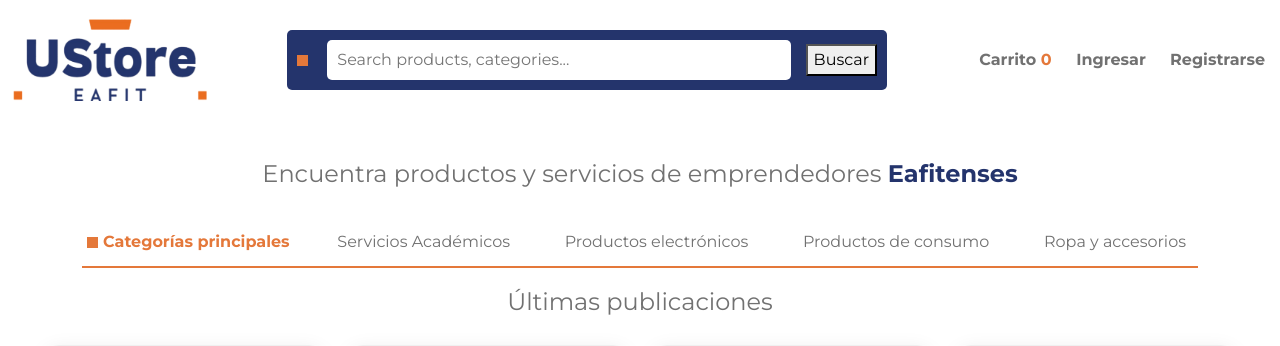
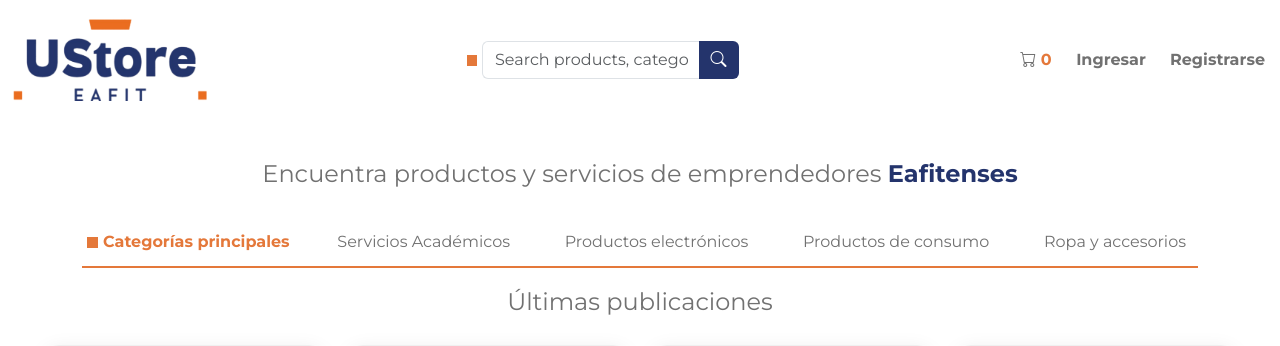
Before and after one commit to SantiBetancur/UStore_Ecommerce, a Django app: page / in a window 1280 px wide. Shown: the top 346 px of the page. Run offline with Django 5.2, Linux system fonts and the light colour scheme; data comes from the database, SQL or seed files in the repository; both versions use the stored data as it was after the commit.

Commit message:
feat(landing.html): add context management and login logic

```diff
--- a/market_pages/static/css/base.css
+++ b/market_pages/static/css/base.css
@@ -30,29 +30,12 @@ header {
 
 }
 
-.search-form {
-    display: flex;
-    justify-content: space-between;
-    align-items: center;
-    background-color: #24346c;
-    border-radius: 5px;
-    width: 600px;
-    padding: 10px
-}
-
-.search-input {
-    border: none;
-    width: 80%;
-    padding: 7px 0 7px 10px;
-    border-radius: 5px;
-}
-.search-input:focus {
-    outline: none;
-    border: none;
-}
 
 .logo img {
     width: 200px;
+}
+.user-actions  {
+    margin-left: 10px;
 }
 
 .user-actions a {
@@ -62,6 +45,12 @@ header {
     font-size: 16px;
     padding: 5px;
     margin-left: 10px;
+    transition: all 0.3s ease;
+}
+
+.user-actions a:hover {
+    color: #e4783a;
+    transform: scale(1.05);
 }
 
 main {
--- a/market_pages/templates/base.html
+++ b/market_pages/templates/base.html
@@ -9,52 +9,15 @@
 
     <!-- Bootstrap CSS -->
     <link href="https://cdn.jsdelivr.net/npm/bootstrap@5.3.0/dist/css/bootstrap.min.css" rel="stylesheet" integrity="sha384-9ndCyUaIbzAi2FUVXJi0CjmCapSmO7SnpJef0486qhLnuZ2cdeRhO02iuK6FUUVM" crossorigin="anonymous">
+    <link rel="stylesheet" href="https://cdn.jsdelivr.net/npm/bootstrap-icons@1.11.3/font/bootstrap-icons.min.css">
     <link rel="stylesheet" href="{% static 'css/base.css' %}">
     <link rel="stylesheet" href="{% static 'css/landing.css' %}">
 </head>
 <body>
-    <!-- Header -->
-    <header>
-        <div class="header-container">
-            <!-- Logo -->
-            <div class="logo">
-                <a href="#">
-                    <img src="{% static 'images/UStore Logo.png' %}" alt="UStore Logo">
-                </a>
-            </div>
-            <!-- Search Bar -->
-            <div class="search-container">
-                <form class="search-form" method="GET" action="#">
-                    <span class="orange_square"></span>
-                    <input type="text" name="q" placeholder="Search products, categories..." class="search-input">
-                    <button type="submit" class="search-button">Buscar</button>
-                </form>
-            </div>
+    <!-- Page Content Block -->
+    {% block content %}
 
-            <!-- User Actions -->
-            <div class="user-actions">
-                <a href="#" class="cart-link">
-                    Carrito
-                    <span class="cart-count" style="color: #e4783a;">0</span>
-                </a>
-                <a href="/login" class="login-link">Ingresar</a>
-                <a href="/signin" class="register-link">Registrarse</a>
-            </div>
-        </div>
-    </header>
-
-    <!-- Navigation -->
-    <nav class="main-navigation">
-
-    </nav>
-
-    <!-- Main Content -->
-    <main>
-        <!-- Page Content Block -->
-        {% block content %}
-        {% endblock %}
-    </main>
-
+    {% endblock %}
     <!-- Footer -->
     <footer>
         <div class="footer-container">
--- a/market_pages/templates/pages/landing.html
+++ b/market_pages/templates/pages/landing.html
@@ -6,7 +6,73 @@
 {% block content %}
 
 <!-- Categorias -->
+    <!-- Header -->
+    <header>
+        <div class="header-container">
+            <!-- Logo -->
+            <div class="logo">
+                <a href="#">
+                    <img src="{% static 'images/UStore Logo.png' %}" alt="UStore Logo">
+                </a>
+            </div>
+            <!-- Search Bar -->
+            <div class="search-container">
 
+                <form class="search-form d-flex align-items-center w-100" method="GET" action="#">
+                    <span class="orange_square"></span>
+                    <div class="input-group">
+                        <input type="text" name="q" placeholder="Search products, categories..." class="form-control bg-white border-end-0" style="box-shadow:none;">
+                        <button type="submit" class="btn btn-primary" style="background-color: #24346c; border: none;">
+                            <i class="bi bi-search"></i>
+                        </button>
+                    </div>
+                </form>
+            </div>
+
+            <!-- User Actions -->
+            {% if not user.is_authenticated %}
+            <div class="user-actions">
+                <a href="#" class="cart-link">
+                    <i class="bi bi-cart"></i>
+                    <span class="cart-count" style="color: #e4783a;">0</span>
+                </a>
+                <a href="/login" class="login-link">Ingresar</a>
+                <a href="/signin" class="register-link">Registrarse</a>
+            </div>
+            {% endif %}
+            {% if user.is_authenticated %}
+            <div class="user-actions">
+                <a href="#" class="cart-link">
+                    <i class="bi bi-cart"></i>
+                    <span class="cart-count" style="color: #e4783a;">0</span>
+                </a>
+                {% if not user.has_store%}
+                <a href="#" class="login-link btn btn-primary" style="background-color: #24346c; border: none; color: white;">
+                    <i class="bi bi-shop"></i> Vende con nosotros
+                </a>
+                {% endif %}
+                {% if user.has_store%}
+                <a href="#" class="login-link">
+                    <i class="bi bi-shop"></i> Mi tienda
+                </a>
+                {% endif %}
+
+                <a href="#" class="register-link">
+                    <i class="bi bi-person-circle"></i> {{username}}
+                </a>
+                <a href="/logout" class="login-link"> <i class="bi bi-box-arrow-right"></i> Salir</a>
+            </div>
+            {% endif %}
+        </div>
+    </header>
+
+    <!-- Navigation -->
+    <nav class="main-navigation">
+
+    </nav>
+
+    <!-- Main Content -->
+    <main>
         <div class="categories-container">
 
             <div class="sub-header">
@@ -47,4 +113,8 @@
             </div>
          </div>
 
+
+
+    </main>
+
 {% endblock %}
--- a/market_pages/views/LandingView.py
+++ b/market_pages/views/LandingView.py
@@ -14,10 +14,13 @@ logger = logging.getLogger(__name__)
 class LandingView(TemplateView):
     template_name = 'pages/landing.html'
     def get(self, request):
-
+        # Shorten the username to 20 characters if it's longer
+        username = (request.user.name[:20] + '...') if hasattr(request.user, 'name') and len(request.user.name) > 20 else getattr(request.user, 'name', '')
         context = {
             'products': Product.objects.all(),
             'default_image': 'static/images/default.png',
             'page_title': 'UStore - Marketplace',
+            'username': username,
+            'user': request.user
         }
         return render(request, self.template_name, context)
--- a/users/urls.py
+++ b/users/urls.py
@@ -1,7 +1,9 @@
 from django.urls import path
 from .views.index import LoginView, SingInView
+from .views.LogOut import LogOutView
 
 urlpatterns = [
     path('login/', LoginView.as_view(), name='login'),
     path('signin/', SingInView.as_view(), name='signin'),
+    path('logout/', LogOutView.as_view(), name='logout'),
 ]
```
Also changed, not shown: users/views/LogOut.py (added, +8 -0 lines), db.sqlite3, 1 other file. Lines whose indentation alone changed are shown as unchanged.
